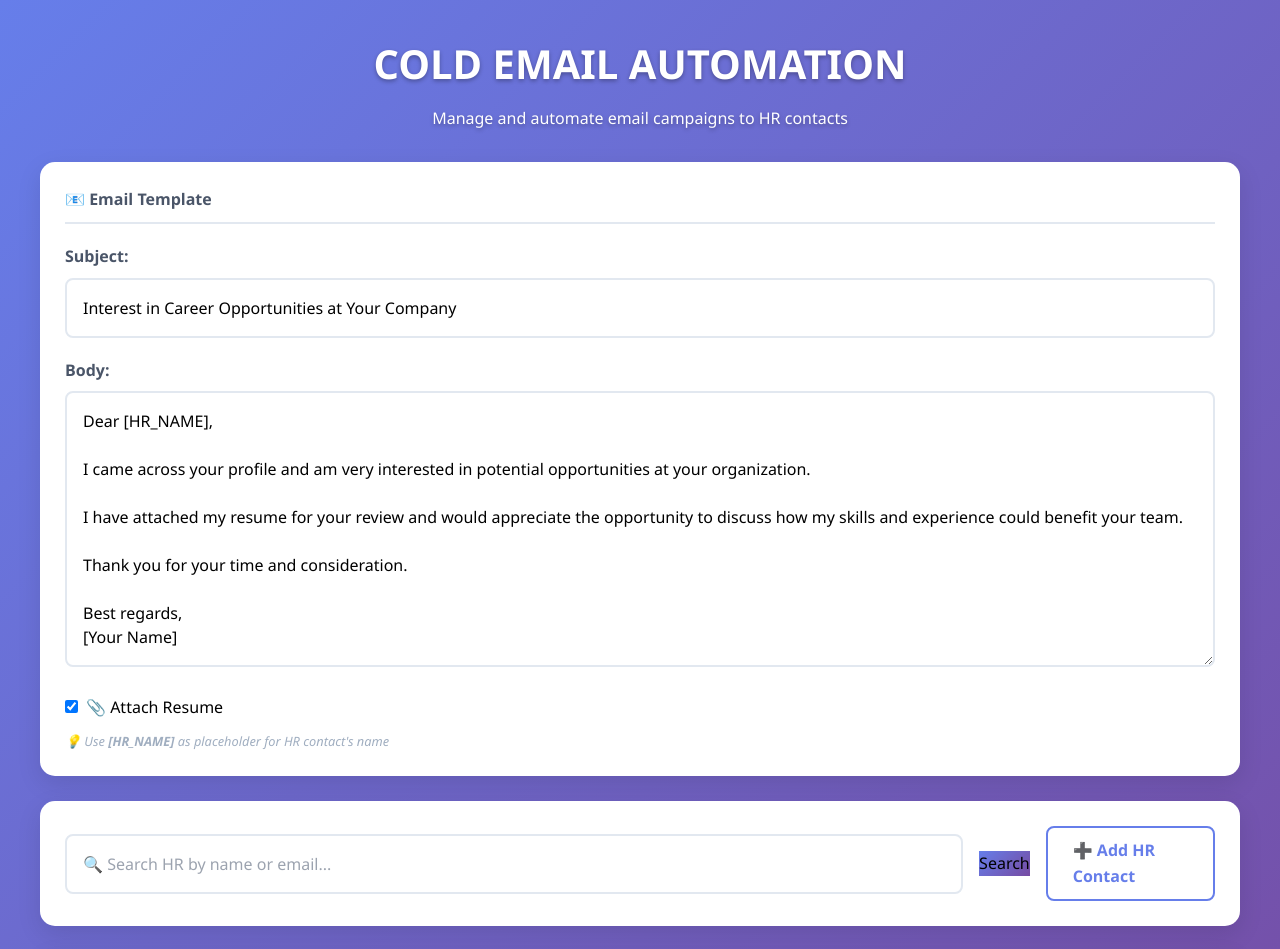
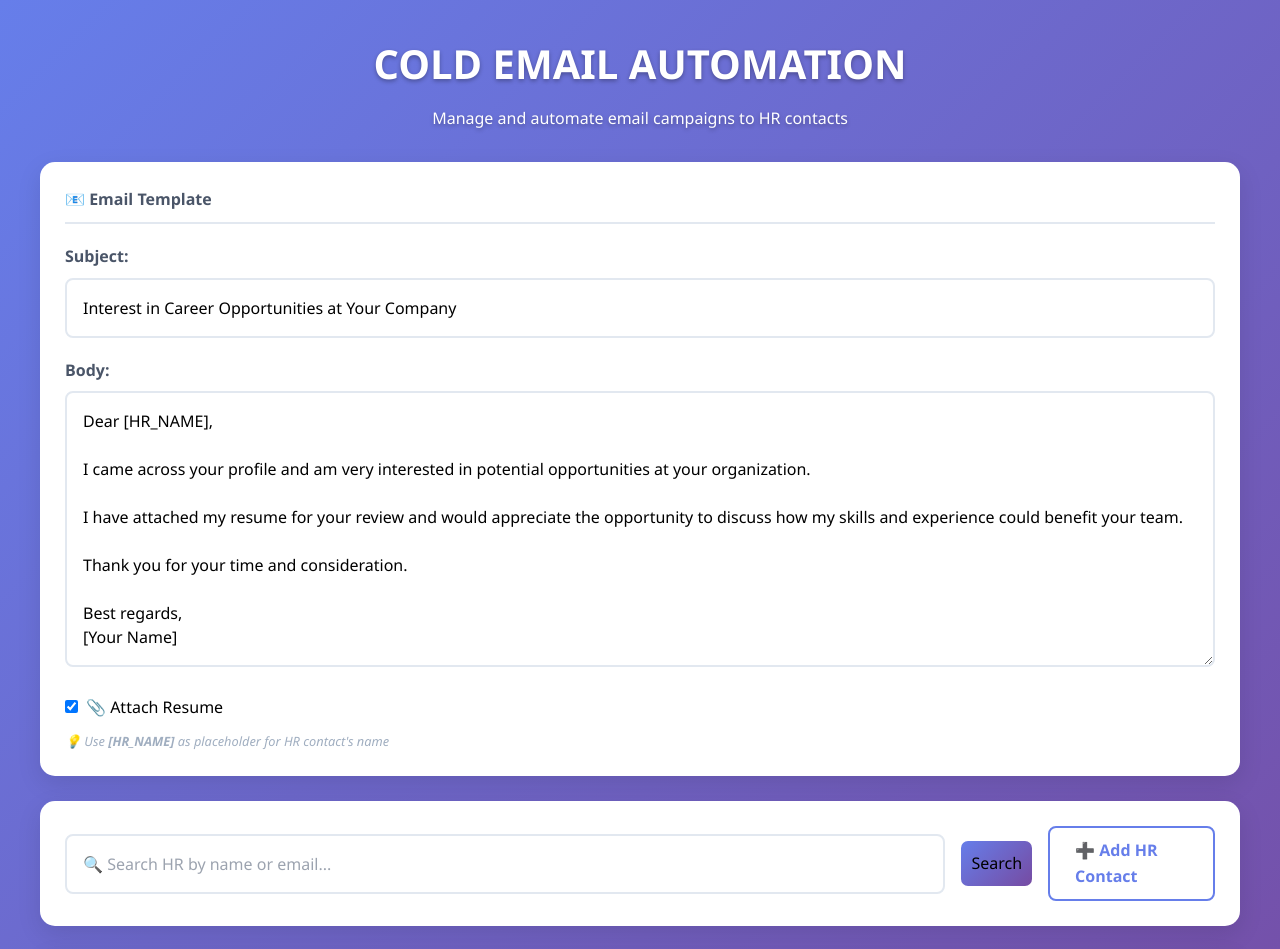
Before and after one commit to ANU-JUI/AutomateColdEmail, a React (Create React App) app: page / in a window 1280 px wide. Shown: the top 949 px of the page. Built offline with nearby package versions, Linux system fonts and the light colour scheme; no server answers.

Commit message:
updated employee.js

```diff
--- a/src/components/employee.js
+++ b/src/components/employee.js
@@ -263,6 +263,7 @@ Best regards,
             display: flex;
             align-items: center;
             flex-wrap: wrap;
+            padding: 10px;
         }
         .btn-outline-primary {
             background: transparent;
@@ -394,7 +395,7 @@ Best regards,
                                 onChange={(e) => setSearchTerm(e.target.value)}
                                 style={{flexGrow: 1}}
                             />
-                            <button className="btn btn-primary" type="submit">Search</button>
+                            <button className="btn btn-primary" style={{padding:'10px', borderRadius:'7px'}} type="submit">Search</button>
                             <a href="/addemployee" className="btn btn-outline-primary">➕ Add HR Contact</a>
                         </form>
                     </div>
@@ -406,7 +407,7 @@ Best regards,
                         <button className="btn btn-warning" onClick={sendToAll} disabled={employees.length === 0}>
                             📨 Send to All ({employees.length})
                         </button>
-                        <button className="btn btn-secondary" onClick={exportToCSV}>
+                        <button className="btn btn-secondary"  onClick={() => window.location.href = "http://localhost:9000/users/export"}>
                             📊 Export to CSV
                         </button>
                     </div>
```
